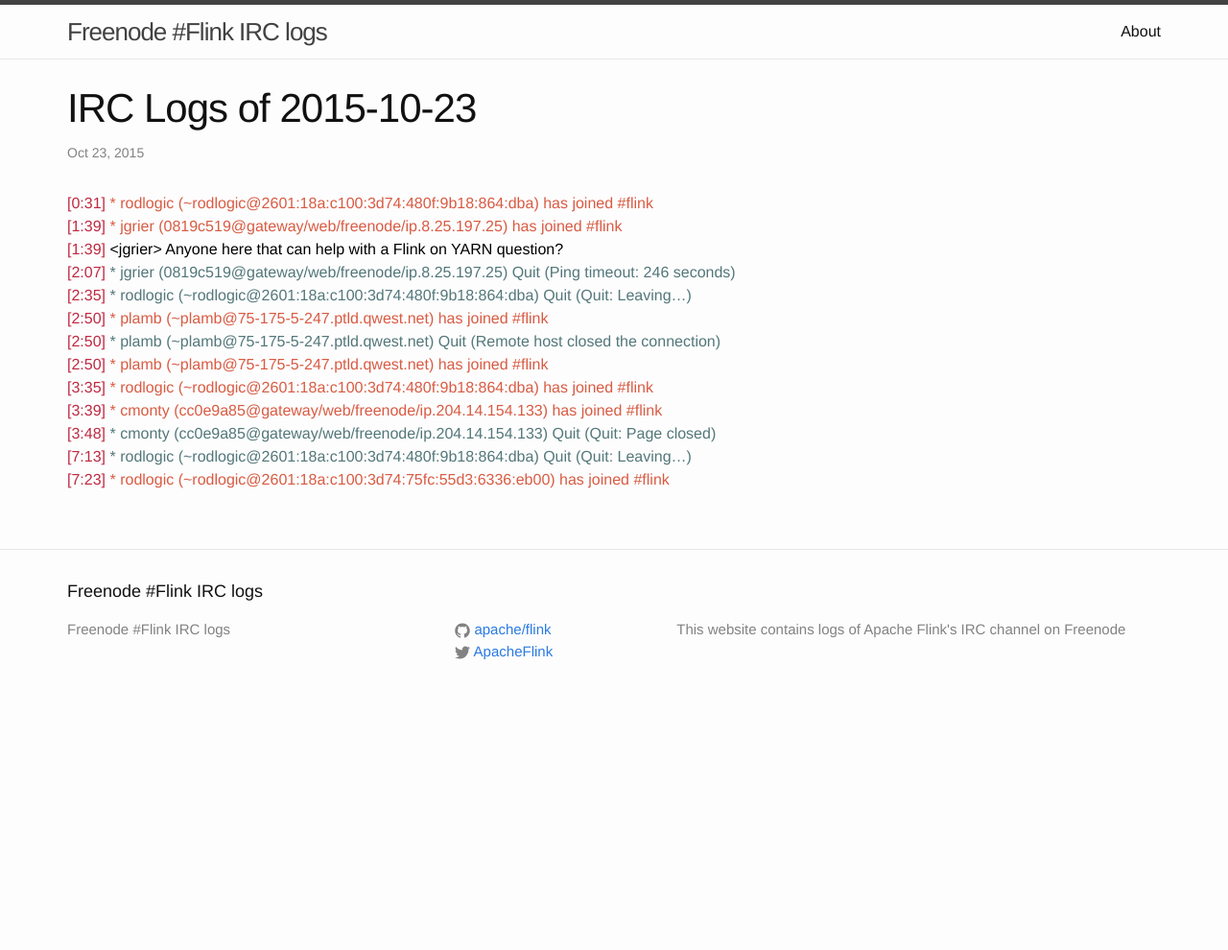
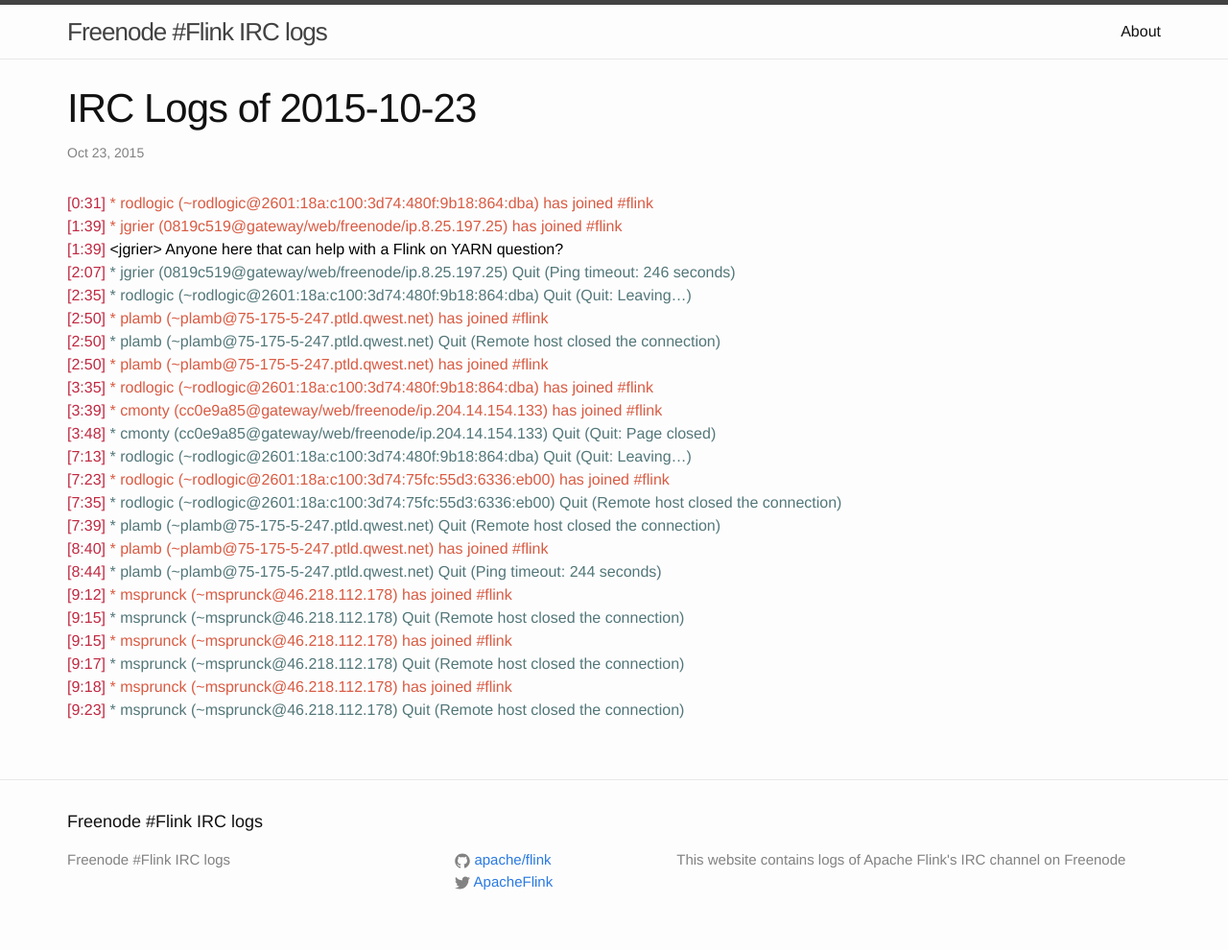
Before and after one commit to flink-irc-logs/flink-irc-logs.github.io, a Jekyll site: the page built from _posts/2015-10-23-logs.markdown, in a window 1280 px wide. Shown: the whole page at 96% size. Built offline with Jekyll 4.4.1, drawn with Linux system fonts in a browser that asks for light colours; before the commit the page ends 900 px from its top, so only the background shows below that.

Commit message:
Update of the logs on Fri Oct 23 09:28:32 CEST 2015

```diff
--- a/_posts/2015-10-23-logs.markdown
+++ b/_posts/2015-10-23-logs.markdown
@@ -17,3 +17,13 @@
 <span class="irc-date">[3:48]</span> <span class="irc-navy">* cmonty (cc0e9a85@gateway/web/freenode/ip.204.14.154.133) Quit (Quit: Page closed)</span><br />
 <span class="irc-date">[7:13]</span> <span class="irc-navy">* rodlogic (~rodlogic@2601:18a:c100:3d74:480f:9b18:864:dba) Quit (Quit: Leaving...)</span><br />
 <span class="irc-date">[7:23]</span> <span class="irc-green">* rodlogic (~rodlogic@2601:18a:c100:3d74:75fc:55d3:6336:eb00) has joined #flink</span><br />
+<span class="irc-date">[7:35]</span> <span class="irc-navy">* rodlogic (~rodlogic@2601:18a:c100:3d74:75fc:55d3:6336:eb00) Quit (Remote host closed the connection)</span><br />
+<span class="irc-date">[7:39]</span> <span class="irc-navy">* plamb (~plamb@75-175-5-247.ptld.qwest.net) Quit (Remote host closed the connection)</span><br />
+<span class="irc-date">[8:40]</span> <span class="irc-green">* plamb (~plamb@75-175-5-247.ptld.qwest.net) has joined #flink</span><br />
+<span class="irc-date">[8:44]</span> <span class="irc-navy">* plamb (~plamb@75-175-5-247.ptld.qwest.net) Quit (Ping timeout: 244 seconds)</span><br />
+<span class="irc-date">[9:12]</span> <span class="irc-green">* msprunck (~msprunck@46.218.112.178) has joined #flink</span><br />
+<span class="irc-date">[9:15]</span> <span class="irc-navy">* msprunck (~msprunck@46.218.112.178) Quit (Remote host closed the connection)</span><br />
+<span class="irc-date">[9:15]</span> <span class="irc-green">* msprunck (~msprunck@46.218.112.178) has joined #flink</span><br />
+<span class="irc-date">[9:17]</span> <span class="irc-navy">* msprunck (~msprunck@46.218.112.178) Quit (Remote host closed the connection)</span><br />
+<span class="irc-date">[9:18]</span> <span class="irc-green">* msprunck (~msprunck@46.218.112.178) has joined #flink</span><br />
+<span class="irc-date">[9:23]</span> <span class="irc-navy">* msprunck (~msprunck@46.218.112.178) Quit (Remote host closed the connection)</span><br />
```
